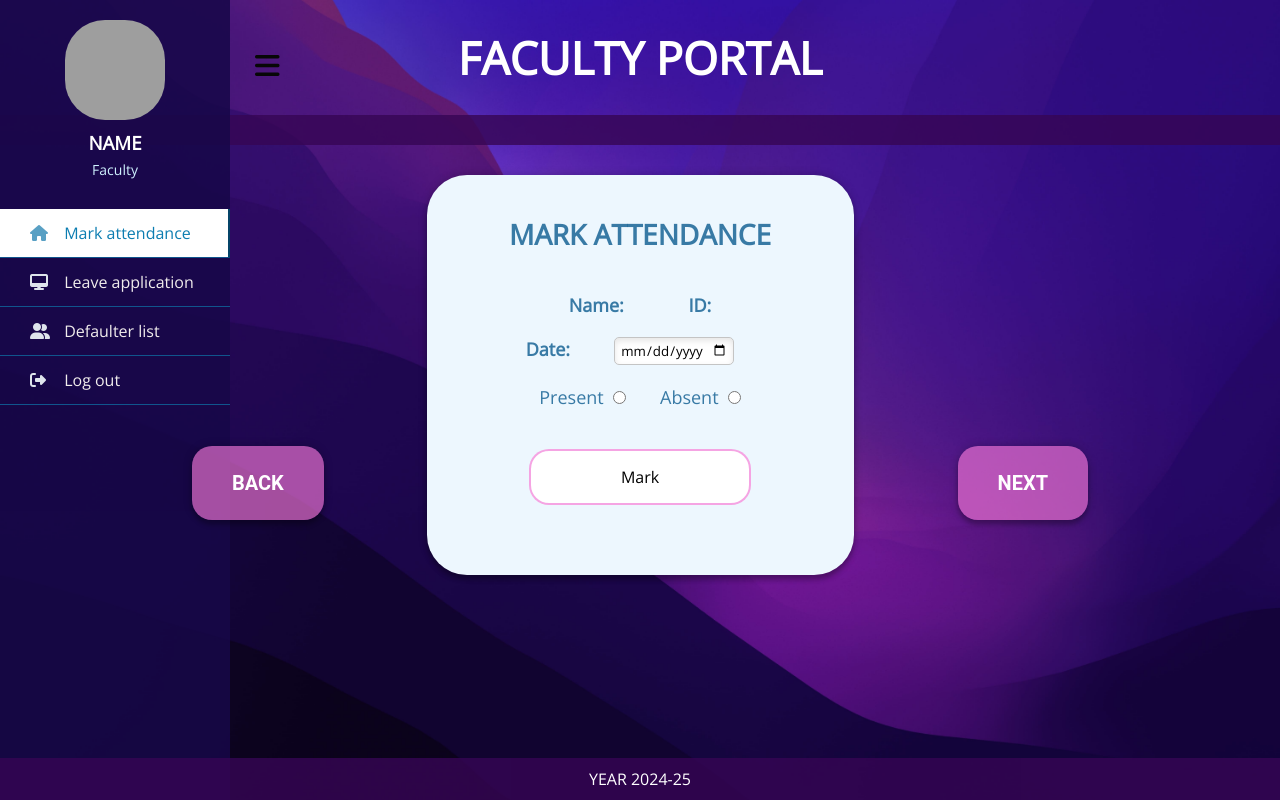
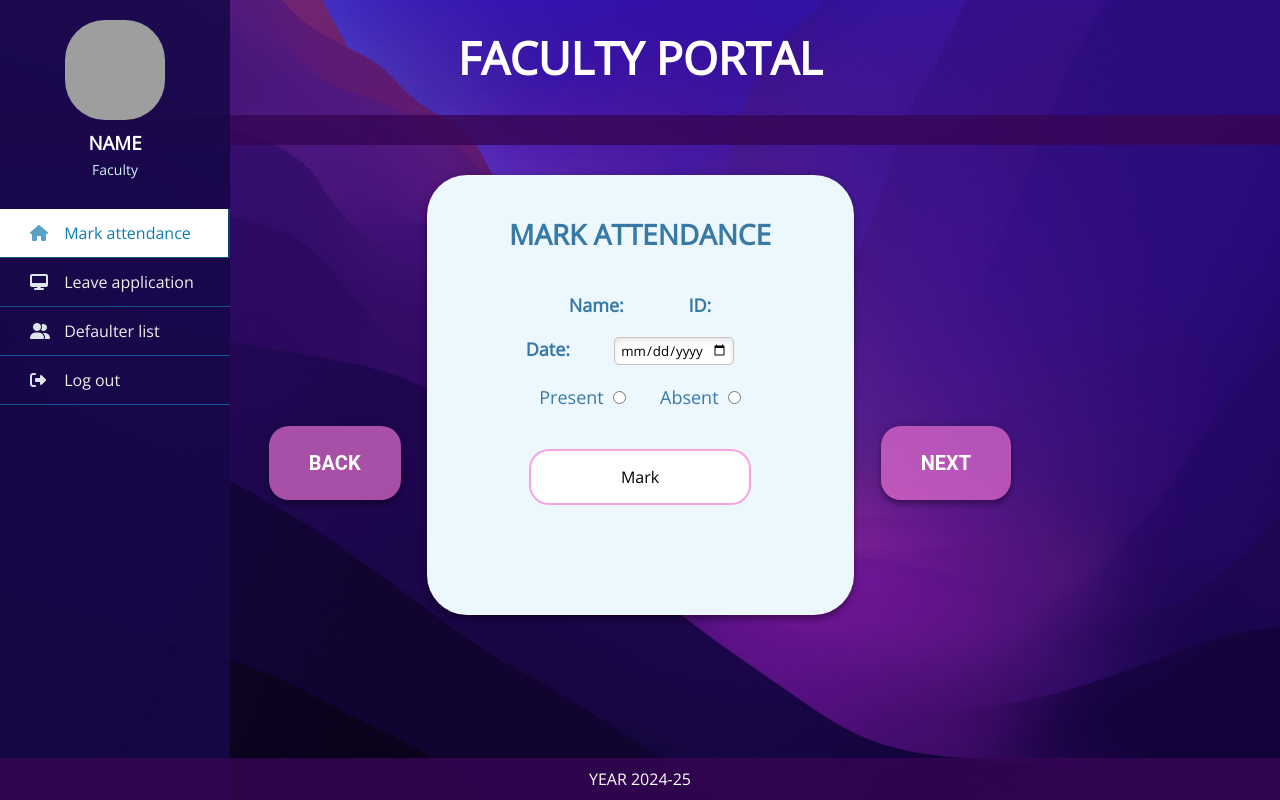
Before and after one commit to Rudra-Garg/Attendance-DBMS, a Flask app: page /faculty in a window 1280 px wide. Run offline with Flask 3, Linux system fonts and the light colour scheme; data comes from the database, SQL or seed files in the repository; data that the repository does not hold is empty; some libraries are stand-ins or nearby versions; grey boxes are pictures that could not be loaded.

Commit message:
modified: faculty.css

```diff
--- a/app/connection.py
+++ b/app/connection.py
@@ -4,7 +4,7 @@ import mysql.connector
 db = mysql.connector.connect(
      host="localhost",
     user="root",
-    password="0000",
+    password="ManHunter@471",
     database="attendance_system"
 )
 
--- a/static/CSS/faculty.css
+++ b/static/CSS/faculty.css
@@ -102,7 +102,7 @@ section.attendance-section {
   background-color: #EDF7FE;
   /* background-color: #f3f5f7e3; */
   width: 35%;
-  height: 50vh;
+  height: 55vh;
   margin: 0 auto;
   box-shadow: 0 0 10px 0 rgba(0, 0, 0, 0.2), 0 5px 5px 0 rgba(0, 0, 0, 0.24);
 }
@@ -123,8 +123,8 @@ footer {
   outline: 0;
   /* text-align: rig20pxht; */
   position: fixed;
-  bottom:35% ;
-  right: 15%;
+  bottom: 37.5%;
+  right: 21%;
 
   background: #f075d5a8;
   /* width: 100%; */
@@ -141,7 +141,7 @@ footer {
   box-shadow: 0 0 10px 0 rgba(0, 0, 0, 0.2), 0 5px 5px 0 rgba(0, 0, 0, 0.24);
 }
 .nextBtn:hover,.nextBtn:active,.nextBtn:focus {
-  background: #57abc398;
+  background: #f075d5fe;
 }
 
 .backBtn {
@@ -150,8 +150,8 @@ footer {
   outline: 0;
   /* text-align: rig20pxht; */
   position: fixed;
-  bottom:35% ;
-  left: 15%;
+  bottom: 37.5%;
+  left: 21%;
 
   background: #f075d5a8;
   /* width: 100%; */
@@ -168,7 +168,7 @@ footer {
   box-shadow: 0 0 10px 0 rgba(0, 0, 0, 0.2), 0 5px 5px 0 rgba(0, 0, 0, 0.24);
 }
 .backBtn:hover,.backBtn:active,.backBtn:focus {
-  background: #b3c35779;
+  background: #f075d5fe;
 }
 
 .submit{
--- a/static/Scripts/faculty.js
+++ b/static/Scripts/faculty.js
@@ -172,6 +172,8 @@ document.addEventListener('DOMContentLoaded', function () {
                     previousMessageDiv.remove();
                 }
                 const messageDiv = document.createElement('div');
+                messageDiv.style.marginTop = '15px';
+                messageDiv.style.color = 'green';
                 messageDiv.textContent = data.message; // Assuming the response contains a 'message' field
                 document.querySelector('.submit').insertAdjacentElement('afterend', messageDiv);
             })
--- a/templates/faculty.html
+++ b/templates/faculty.html
@@ -17,13 +17,13 @@
 <div style="position: absolute; top:5%" class="wrapper">
     <!--Top menu -->
     <div class="section">
-        <div class="top_navbar">
+        <!-- <div class="top_navbar">
             <div class="hamburger">
                 <a href="#">
                     <i class="fas fa-bars"></i>
                 </a>
             </div>
-        </div>
+        </div> -->
         <div class="sidebar">
             <!--profile image & text-->
             <div class="profile">
@@ -65,12 +65,12 @@
             </ul>
         </div>
     </div>
-    <script>
+    <!-- <script>
         var hamburger = document.querySelector(".hamburger");
         hamburger.addEventListener("click", function () {
             document.querySelector("body").classList.toggle("active");
         })
-    </script>
+    </script> -->
 </div>
 <nav id="subjectNav">
 
```
